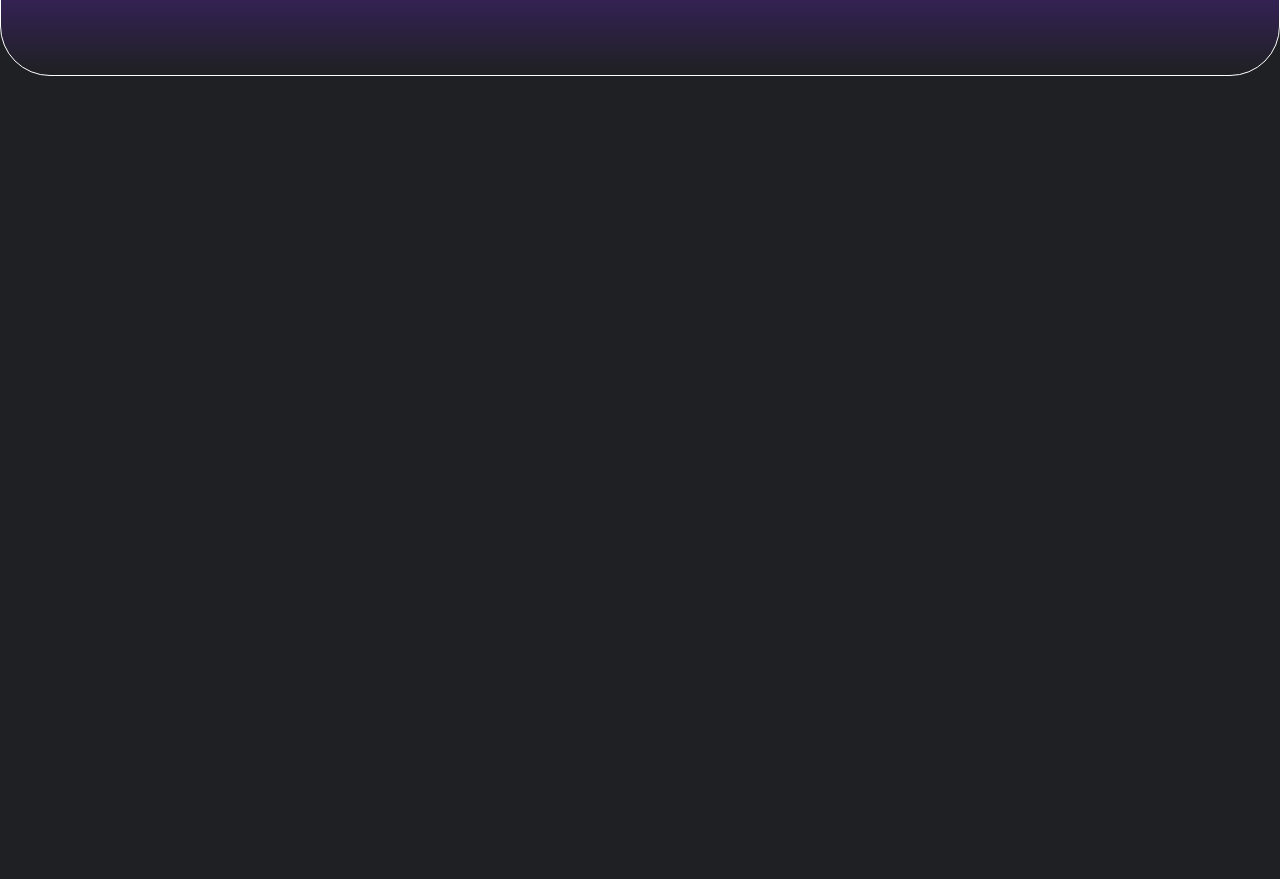
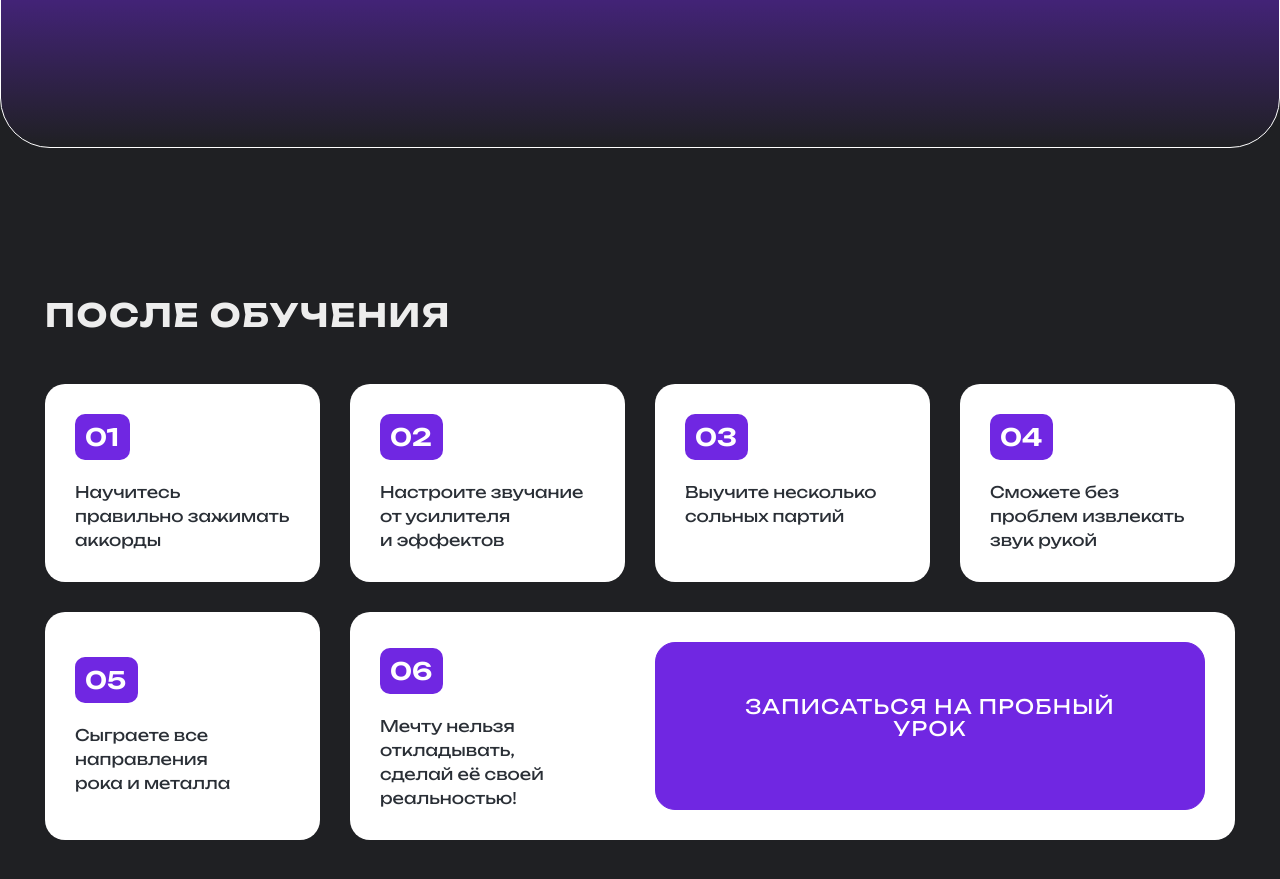
Before and after one commit to Jnuka/FrontendBlok-Module02-Guitar, a website built with webpack: page src/index.html in a window 1280 px wide. Shown: the part 3403-4282 px from the top of the page. Before the commit the page ends 3629 px from the top, so only its background shows below. Built offline with nearby package versions, Linux system fonts and the light colour scheme.

Commit message:
add result block and hover steps block

```diff
--- a/src/index.html
+++ b/src/index.html
@@ -166,6 +166,33 @@
       </div>
     </div>
   </section>
+
+  <div class="container">
+    <section class="result">
+      <h2 class="title-h2">После обучения</h2>
+      <div class="result__list">
+        <div class="result__item">
+          <p class="result__text"><span>01</span>Научитесь правильно зажимать аккорды</p>
+        </div>
+        <div class="result__item">
+          <p class="result__text"><span>02</span>Настроите звучание от усилителя и&nbsp;эффектов</p>
+        </div>
+        <div class="result__item">
+          <p class="result__text"><span>03</span>Выучите несколько сольных партий</p>
+        </div>
+        <div class="result__item">
+          <p class="result__text"><span>04</span>Сможете без проблем извлекать звук рукой</p>
+        </div>
+        <div class="result__item">
+          <p class="result__text"><span>05</span>Сыграете все направления рока&nbsp;и&nbsp;металла</p>
+        </div>
+        <div class="result__item _subgrid">
+          <p class="result__text"><span>06</span>Мечту нельзя откладывать, сделай&nbsp;её&nbsp;своей реальностью!</p>
+          <a class="result__btn" href="#">Записаться на пробный урок</a>
+        </div>
+      </div>
+    </section>
+  </div>
 </body>
 
 </html>
--- a/src/styles/main.scss
+++ b/src/styles/main.scss
@@ -611,10 +611,12 @@ a {
 	padding-top: 150px;
 	padding-bottom: 150px;
 	margin-bottom: 150px;
+	max-width: 1920px;
+	margin: 0 auto;
 
 	&__list {
 		display: grid;
-		grid-template-columns: 435px 435px 435px 435px;
+		grid-template-columns: repeat(4, 1fr);
 		gap: 30px;
 		margin-top: 50px;
 	}
@@ -627,9 +629,115 @@ a {
 		font-weight: 400;
 		font-size: 1.6rem;
 		line-height: 150%;
+		transition: $tr;
+
+		&:hover {
+			box-shadow: 0px 0 15px 10px $gray;
+		}
 	}
 
 	&__icon {
 		margin-bottom: 20px;
 	}
 }
+
+.result {
+	margin-top: 150px;
+	margin-bottom: 150px;
+
+	&__list {
+		display: grid;
+		grid-template-columns: repeat(4, 1fr);
+		gap: 30px;
+		margin-top: 50px;
+
+	}
+
+	&__item {
+		background-color: $light;
+		padding: 30px;
+		border-radius: $br-min;
+
+		&:first-child {
+			.result__text {
+				span {
+					width: 55px;
+				}
+			}
+		}
+
+		&:nth-child(5) {
+			padding-top: 45px;
+		}
+
+		&:last-child {
+			.result__text {
+				span {
+					margin-top: 6px;
+				}
+			}
+		}
+
+		&:hover {
+			background-color: $gray;
+
+
+			.result__text {
+				span {
+					transform: translate(-5%, -5%);
+				}
+			}
+		}
+
+		&._subgrid {
+			grid-column: 2 / 5;
+			display: grid;
+			grid-template-columns: subgrid;
+		}
+	}
+
+	&__text {
+		color: $dark;
+		font-weight: 400;
+		font-size: 1.6rem;
+		line-height: 150%;
+
+		span {
+			display: block;
+			width: 63px;
+			height: 46px;
+			border-radius: 10px;
+			font-weight: 600;
+			font-size: 24px;
+			line-height: 110%;
+			padding: 10px;
+			background-color: $accent;
+			color: $light;
+			margin-bottom: 20px;
+			transition: $tr;
+		}
+	}
+
+	&__btn {
+		grid-column: 2 / 5;
+		padding: 53px;
+		background-color: $accent;
+		color: $light;
+		border-radius: $br-min;
+		font-size: 2rem;
+		letter-spacing: 1.3px;
+		line-height: 110%;
+		text-align: center;
+		text-transform: uppercase;
+		border: 1px solid $accent;
+		transition: $tr;
+
+
+		@media(hover:hover) {
+			&:hover {
+				color: $accent;
+				background-color: transparent;
+			}
+		}
+	}
+}
```
